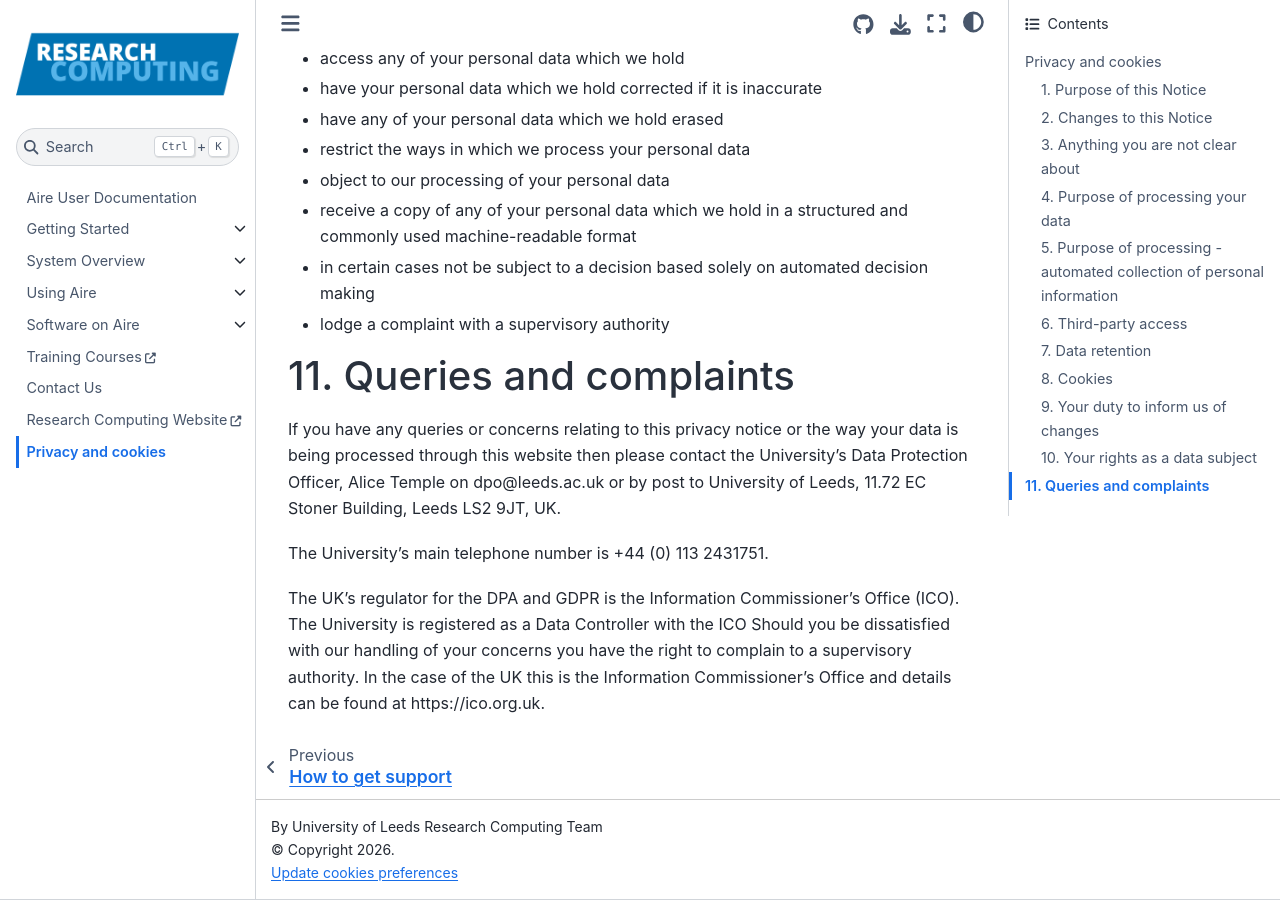
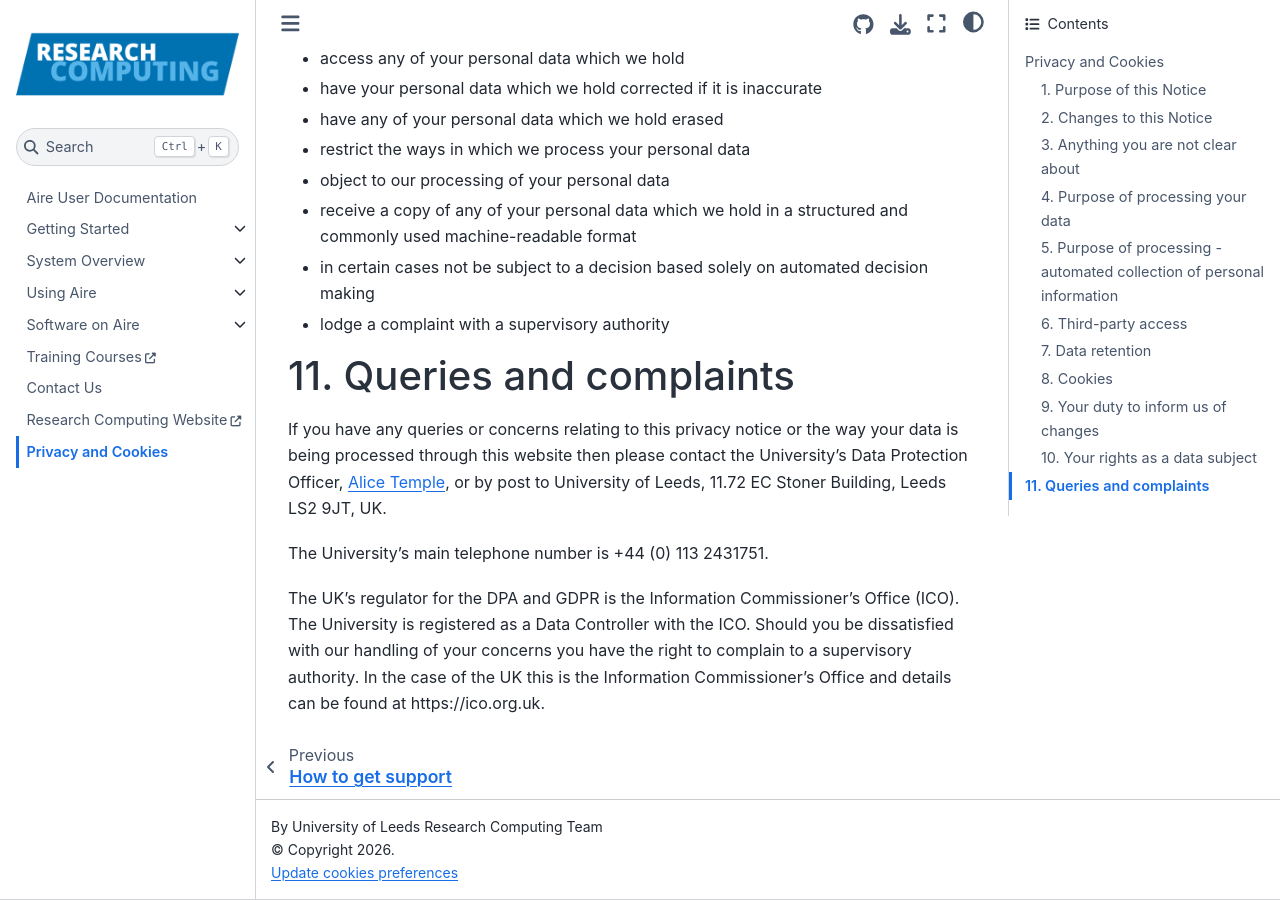
Before and after one commit to arcdocs/aire, a Jupyter Book: the page built from book/privacy_cookies.md, in a window 1280 px wide and 900 px high, scrolled down 3607 px. Built offline with Jupyter Book 1.0.4 settings and Sphinx 7.4.7 and the Sphinx Book theme 1.1.4, drawn with Linux system fonts in a browser that asks for light colours; comment, search, counter and statistics services are not loaded; some of the changed text lies outside the part shown.

Commit message:
some tidy up

```diff
--- a/book/_config.yml
+++ b/book/_config.yml
@@ -2,7 +2,7 @@
 title: Aire Documentation
 author: University of Leeds Research Computing Team
 logo: ./assets/img/logo/logo.png
-email: ask-rc@leeds.ac.uk
+email: RCTeam@leeds.ac.uk
 copyright: "2026"
 
 # Auto-exclude files not in the toc
--- a/book/_toc.yml
+++ b/book/_toc.yml
@@ -102,4 +102,4 @@ chapters:
   title: Contact Us
 - url: https://arc.leeds.ac.uk
   title: Research Computing Website
-- file: privacy_and_cookies
+- file: privacy_cookies
--- a/book/assets/img/GA.html
+++ b/book/assets/img/GA.html
@@ -32,10 +32,6 @@ cookieconsent.run({"notice_banner_type":"simple","consent_type":"express","palet
 <noscript>Free cookie consent management tool by <a href="https://www.termsfeed.com/">TermsFeed Generator</a></noscript>
 <!-- End Cookie Consent by TermsFeed https://www.TermsFeed.com -->
 
-
-
-
-
 <!-- Below is the link that users can use to open Preferences Center to change their preferences. Do not modify the ID parameter. Place it where appropriate, style it as needed. -->
 
 <!-- <a href="#" id="open_preferences_center">Update cookies preferences</a> -->
--- a/book/privacy_and_cookies.md
+++ b/book/privacy_cookies.md
@@ -1,15 +1,12 @@
-# Privacy and cookies
+# Privacy and Cookies
 
-Privacy notice for [Aire User Documentation](https://arcdocs.leeds.ac.uk/aire)
-This privacy notice has been updated in line with the General Data Protection Regulation. <a href="#" id="open_preferences_center">You can manage your cookie settings here. </a>
-
+Privacy notice for [Aire User Documentation](https://arcdocs.leeds.ac.uk/aire). This privacy notice has been updated in line with the General Data Protection Regulation. You can <a href="#" id="open_preferences_center"> manage your cookie settings here. </a>
 
 ## 1. Purpose of this Notice
 
 This Notice tells you how the University of Leeds (University) [add any other organisation here. For example if your website is hosted externally or if data is collected for us by an external organisation those details must be included here] will collect and use your personal data when you access this website. The University [see above regarding joint collection] is a “controller” of this personal data for the purposes of the data protection legislation.
 Note that additional information will be provided where you are requested to enter personal information and this will vary between our various websites.  (Information will be provided through the relevant privacy notice for that website).
 It is important that you read this Notice together with any other privacy notice we provide on specific occasions when we are collecting or processing personal data about you so that you are fully aware of how and why we are using your data.  This Notice supplements the other notices and is not intended to override them.
-
 
 ## 2. Changes to this Notice
 
@@ -41,7 +38,6 @@ In other cases, for example, if you subscribe to news or events, any retention o
 
 ## 8. Cookies
 
-
 <a href="#" id="open_preferences_center">You can manage your cookie settings here. </a>
 
 Cookies are small text files that are placed on your device by websites that you visit.
@@ -65,7 +61,6 @@ If you share content from our website through other websites, for example Facebo
 
 You can opt out of non-essential cookies. <a href="#" id="open_preferences_center">You can manage your cookie settings here. </a>
 
-
 You can also manage your privacy settings, including cookies, through your browser settings.
 Further information about cookies can be found on the Information Commissioner's Office website.
 
@@ -74,7 +69,7 @@ Further information about cookies can be found on the Information Commissioner's
 It is important that the personal data the University holds about you is accurate and current. Please keep us informed if the personal data you have provided to us needs to be updated.
 [Contact us](http://www.leeds.ac.uk/info/5000/about/196/contact_us)
 
-## 10.  Your rights as a data subject
+## 10. Your rights as a data subject
 
 Under the GDPR, in certain circumstances, you have the right to:
 
@@ -88,11 +83,10 @@ Under the GDPR, in certain circumstances, you have the right to:
 - in certain cases not be subject to a decision based solely on automated decision making
 - lodge a complaint with a supervisory authority
 
-# 11.  Queries and complaints
+# 11. Queries and complaints
 
-If you have any queries or concerns relating to this privacy notice or the way your data is being processed through this website then please contact the University’s Data Protection Officer, Alice Temple on dpo@leeds.ac.uk or by post to University of Leeds, 11.72 EC Stoner Building, Leeds LS2 9JT, UK.
+If you have any queries or concerns relating to this privacy notice or the way your data is being processed through this website then please contact the University’s Data Protection Officer, [Alice Temple](mailto:dpo@leeds.ac.uk), or by post to University of Leeds, 11.72 EC Stoner Building, Leeds LS2 9JT, UK.
 
 The University’s main telephone number is +44 (0) 113 2431751.
 
-The UK’s regulator for the DPA and GDPR is the Information Commissioner’s Office (ICO). The University is registered as a Data Controller with the ICO
-Should you be dissatisfied with our handling of your concerns you have the right to complain to a supervisory authority. In the case of the UK this is the Information Commissioner’s Office and details can be found at https://ico.org.uk.
+The UK’s regulator for the DPA and GDPR is the Information Commissioner’s Office (ICO). The University is registered as a Data Controller with the ICO. Should you be dissatisfied with our handling of your concerns you have the right to complain to a supervisory authority. In the case of the UK this is the Information Commissioner’s Office and details can be found at https://ico.org.uk.
--- a/environment.yml
+++ b/environment.yml
@@ -1,4 +1,4 @@
-name: arcdocs-aire-jb
+name: arcdocs-jb
 channels:
   - defaults
   - conda-forge
```
Also changed, not shown: CONTRIBUTING.md (+1 -1 lines), README.md (+2 -2 lines), book/README.md (deleted, +0 -32 lines), book/software/applications/fleur.md (+2 -4 lines), .github/pull_request_template.md.
